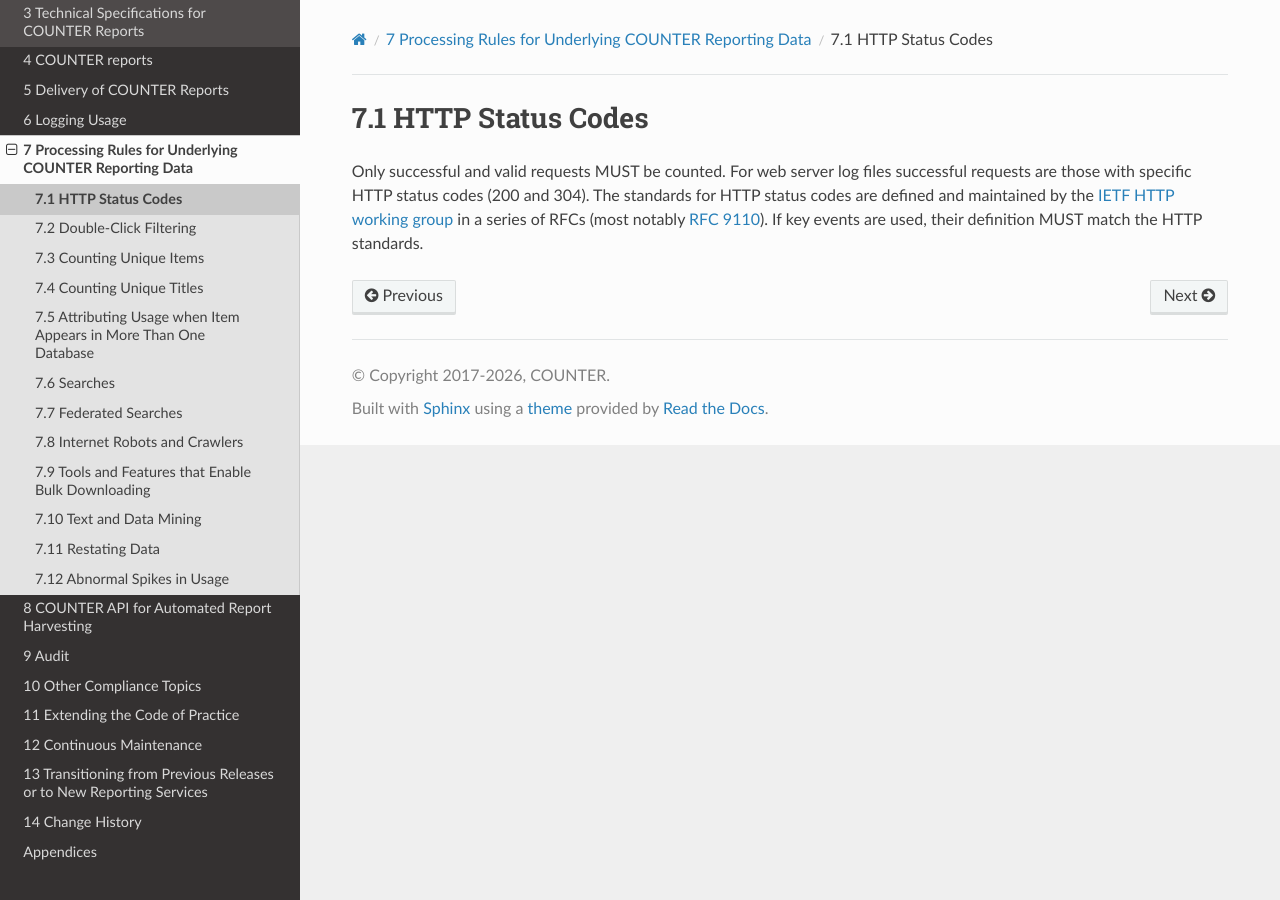
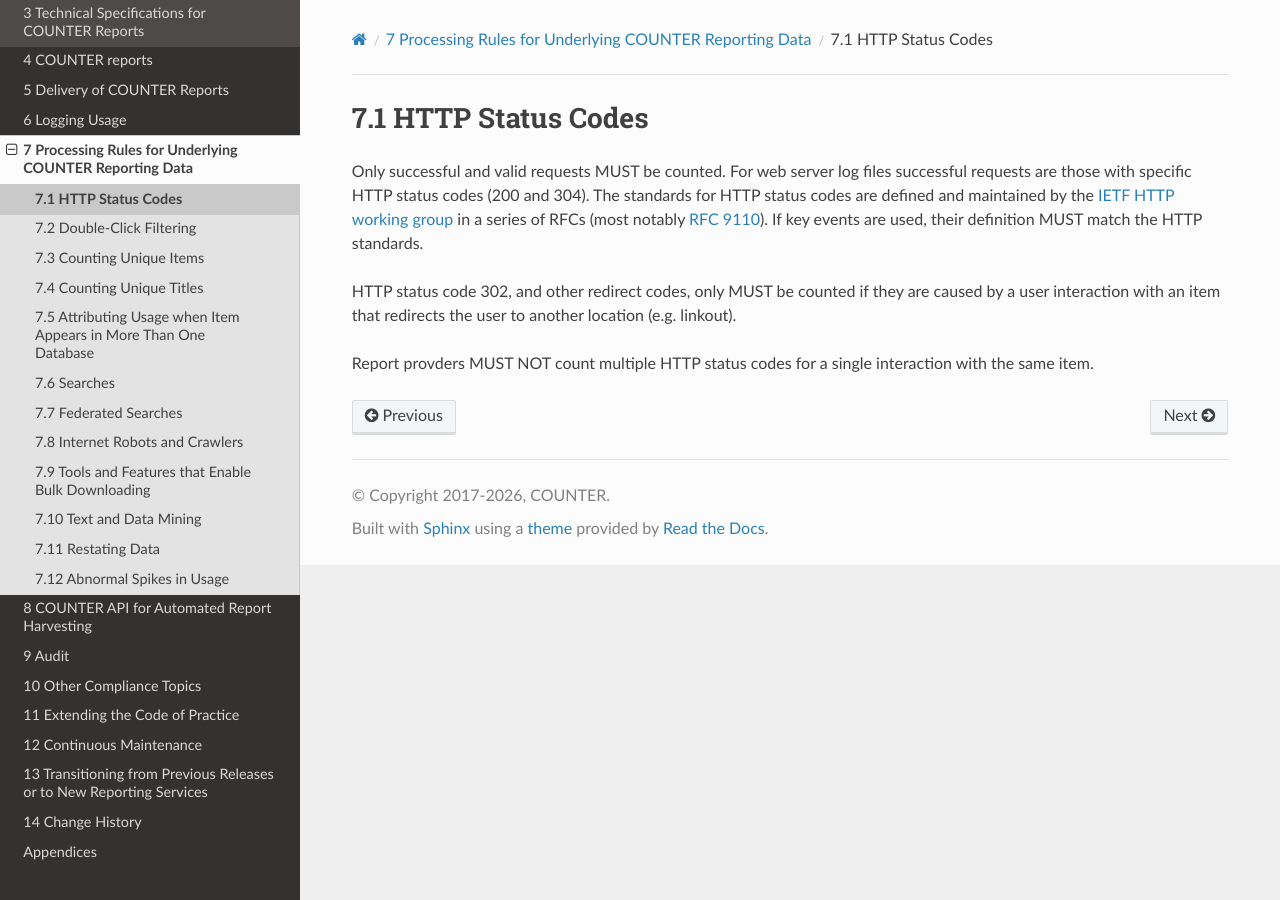
Before and after one commit to Project-Counter/cop5, a Sphinx documentation site: the page built from source/07-processing/01-http-status-codes.rst, in a window 1280 px wide. Built offline with Sphinx 7.4.7 and the Read the Docs theme 3.1.0, drawn with Linux system fonts in a browser that asks for light colours.

Commit message:
Add missing rules for counting redirect HTTP status codes to Section 7.1 (#345)

```diff
--- a/source/07-processing/01-http-status-codes.rst
+++ b/source/07-processing/01-http-status-codes.rst
@@ -6,3 +6,7 @@ HTTP Status Codes
 -----------------
 
 Only successful and valid requests MUST be counted. For web server log files successful requests are those with specific HTTP status codes (200 and 304). The standards for HTTP status codes are defined and maintained by the `IETF HTTP working group <https://datatracker.ietf.org/wg/httpbis/documents/>`_ in a series of RFCs (most notably `RFC 9110 <https://www.rfc-editor.org/rfc/rfc9110.html>`_). If key events are used, their definition MUST match the HTTP standards.
+
+HTTP status code 302, and other redirect codes, only MUST be counted if they are caused by a user interaction with an item that redirects the user to another location (e.g. linkout).
+
+Report provders MUST NOT count multiple HTTP status codes for a single interaction with the same item.
```
